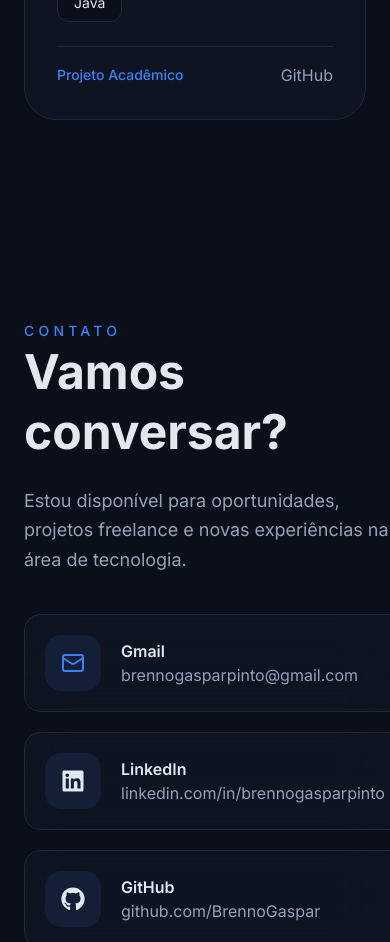
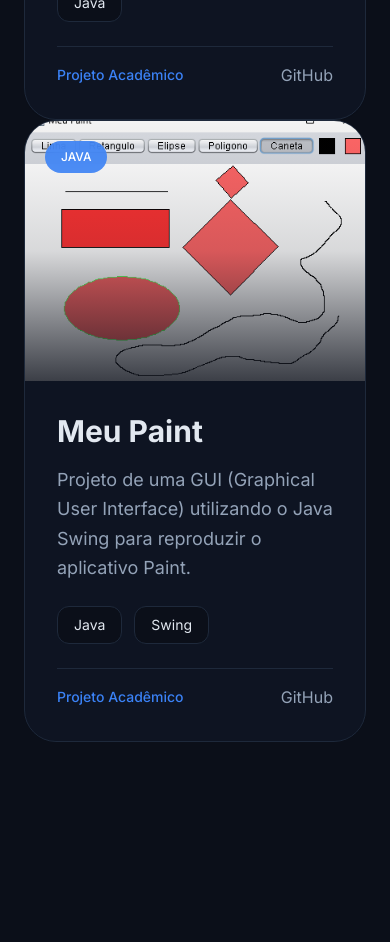
Before and after one commit to BrennoGaspar/Portfolio, a Next.js app: page / in a window 390 px wide. Shown: the part 10800-11742 px from the top of the page. Built offline with nearby package versions, Linux system fonts and the light colour scheme.

Commit message:
Meu paint - Projeto Adicionado

```diff
--- a/src/sections/projects.tsx
+++ b/src/sections/projects.tsx
@@ -11,6 +11,7 @@ import clashroyale from "@/assets/images/projects/clashroyale.png"
 import oceanguardians from "@/assets/images/projects/oceanguardians.png"
 import monitoramento from "@/assets/images/projects/monitoramento.png"
 import biblioteca from "@/assets/images/projects/biblioteca.png"
+import meupaint from "@/assets/images/projects/meupaint.png"
 
 export default function Projetos () {
 
@@ -147,6 +148,24 @@ export default function Projetos () {
 
             </motion.div>
 
+            <motion.div
+                    initial={{ opacity: 0, y: 80 }}
+                    whileInView={{ opacity: 1, y: 60 }}
+                    transition={{ duration: 1.3 }}
+                    className="max-w-7xl mx-auto grid grid-cols-1 md:grid-cols-2 xl:grid-cols-3 gap-8"
+            >
+
+                <Projeto
+                    stack="JAVA"
+                    titulo="Meu Paint"
+                    descricao="Projeto de uma GUI (Graphical User Interface) utilizando o Java Swing para reproduzir o aplicativo Paint."
+                    tecnologias={[ "Java", "Swing" ]}
+                    github="https://github.com/BrennoGaspar/Meu-Paint"
+                    imagePath={meupaint}
+                />
+
+            </motion.div>
+
         </section>
 
     )
```
Also changed, not shown: src/assets/images/projects/meupaint.png (added).
